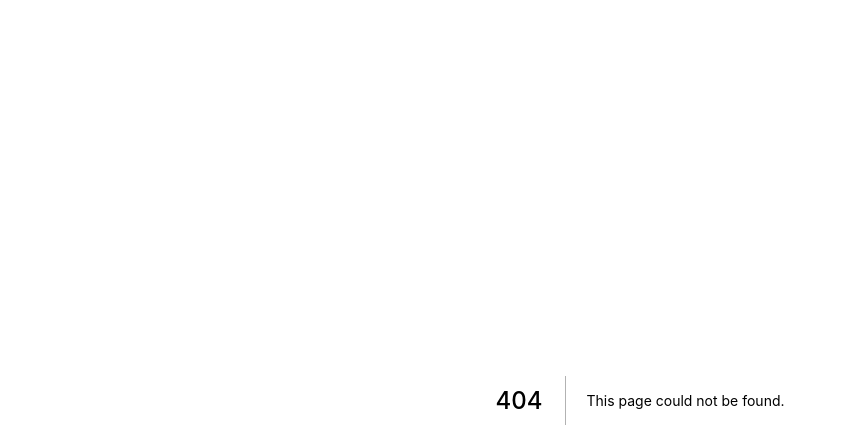
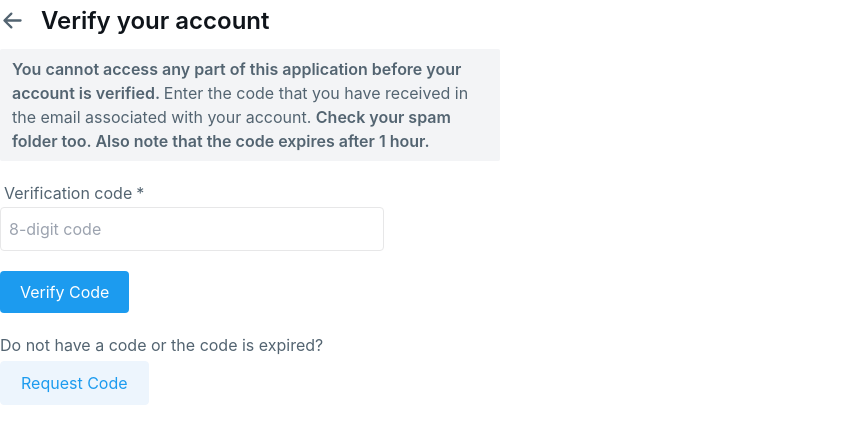
Before and after one commit to pratiic/echo-hybrid, a Next.js app in the folder client/: page /account-verification in a window 1280 px wide. Before the commit this address had no page. Shown: the top 448 px of the page, without its empty margins (0-847 px from the left). Built offline with nearby package versions, Linux system fonts and the light colour scheme.

Commit message:
account verification complete

```diff
--- /dev/null
+++ b/client/components/page-header.js
@@ -0,0 +1,62 @@
+import React, { useState } from "react";
+import { useRouter } from "next/router";
+
+import { ArrowLeftIcon } from "@heroicons/react/solid";
+import { PlusIcon } from "@heroicons/react/outline";
+import { BiSearch } from "react-icons/bi";
+
+import { capitalizeFirstLetter } from "../lib/strings";
+import Icon from "./icon";
+
+const PageHeader = ({
+  heading,
+  isHeadingComponent = false,
+  hasAddBtn,
+  hasBackArrow,
+  onSearchClick,
+  onAddClick,
+  activeSearch,
+  count,
+  children,
+}) => {
+  const router = useRouter();
+
+  const onBackArrowClick = () => {
+    router.back();
+  };
+
+  return (
+    <div className="flex items-center justify-between relative mb-4">
+      <div className="flex items-center">
+        {hasBackArrow && (
+          <Icon className="mr-2 -ml-2" onClick={onBackArrowClick}>
+            <ArrowLeftIcon className="icon" />
+          </Icon>
+        )}
+
+        <h2 className="flex items-center text-2xl font-semibold black-white leading-none">
+          {isHeadingComponent ? heading : capitalizeFirstLetter(heading)}
+          {count > 0 && (
+            <span className="dark-light ml-1 text-lg">({count})</span>
+          )}
+        </h2>
+
+        {onSearchClick && (
+          <Icon onClick={onSearchClick} className="ml-2" toolName="search">
+            <BiSearch className={`${activeSearch ? "icon-active" : "icon"}`} />
+          </Icon>
+        )}
+
+        {hasAddBtn && (
+          <Icon className="ml-3" onClick={onAddClick} toolName="add product">
+            <PlusIcon className="icon" />
+          </Icon>
+        )}
+      </div>
+
+      <div className="ml-auto">{children}</div>
+    </div>
+  );
+};
+
+export default PageHeader;
--- a/client/pages/account-recovery/verify/index.js
+++ b/client/pages/account-recovery/verify/index.js
@@ -44,26 +44,25 @@ const Verify = () => {
       const msg = "Passwords do not match";
       setPasswordError(msg);
       setRepeatedPasswordError(msg);
+
+      setResetting(false);
       return;
     }
 
     try {
-            const data = await fetcher("accounts/recovery", "PATCH", {
+      await fetcher("accounts/recovery", "PATCH", {
         email,
         password,
         code,
       });
-            console.log(data);
-            // dispatch(setAlert({ message: "your password has been reset" }));
+
       router.push("/signin");
     } catch (error) {
-            console.log(error);
+      console.log(error.message);
 
       if (
-                error.message ===
-                "you need to request for an account recovery first"
+        error.message === "you need to request for an account recovery first"
       ) {
-                // dispatch(setErrorAlert(error.message));
         router.push("/account-recovery/request");
         return;
       }
@@ -83,10 +82,9 @@ const Verify = () => {
       <Form heading="Recover your account" onSubmit={handleFormSubmit}>
         <div className="mt-4">
           <InfoBanner>
-                        Check your inbox for the verification code to reset your
-                        password. Make sure to check the{" "}
-                        <span className="font-semibold">spam folder</span> as
-                        well.
+            Check your inbox for the verification code to reset your password.
+            Make sure to check the{" "}
+            <span className="font-semibold">spam folder</span> as well.
           </InfoBanner>
 
           <InputGroup
@@ -123,10 +121,7 @@ const Verify = () => {
             onChange={setCode}
           />
 
-                    <CustomLink
-                        href="/account-recovery/request"
-                        className="link-form"
-                    >
+          <CustomLink href="/account-recovery/request" className="link-form">
             <span>Do not have a code or the code is expired?</span>
           </CustomLink>
 
--- /dev/null
+++ b/client/pages/account-verification.js
@@ -0,0 +1,109 @@
+import React, { useEffect, useState } from "react";
+import { useRouter } from "next/router";
+import { useSelector } from "react-redux";
+
+import PageHeader from "../components/page-header";
+import InfoBanner from "../components/info-banner";
+import InputGroup from "../components/input-group";
+import Button from "../components/button";
+import { capitalizeFirstLetter } from "../lib/strings";
+import { fetcher } from "../lib/fetcher";
+
+const AccountVerification = () => {
+  const [code, setCode] = useState("");
+  const [verificationError, setVerificationError] = useState("");
+  const [verifying, setVerifying] = useState(false);
+  const [requestError, setRequestError] = useState("");
+  const [requesting, setRequesting] = useState(false);
+
+  const { authUser } = useSelector((state) => state.auth);
+
+  const router = useRouter();
+
+  useEffect(() => {
+    if (authUser?.verified) {
+      router.push("/products");
+    }
+  }, [authUser]);
+
+  const verifyAccount = async (event) => {
+    event.preventDefault();
+
+    setVerifying(true);
+    setVerificationError("");
+
+    try {
+      await fetcher(`accounts/verification/?code=${code}`, "POST");
+
+      console.log("verified");
+    } catch (error) {
+      console.log(error.message);
+      setVerificationError(error.message);
+    } finally {
+      setVerifying(false);
+    }
+  };
+
+  const requestCode = async () => {
+    setRequesting(true);
+
+    if (requesting) {
+      return;
+    }
+
+    try {
+      await fetcher("accounts/verification");
+      router.push("/products");
+    } catch (error) {
+      console.log(error);
+      setRequestError(error.message);
+    } finally {
+      setRequesting(false);
+    }
+  };
+
+  return (
+    <section>
+      <PageHeader heading="Verify your account" hasBackArrow />
+
+      <InfoBanner>
+        <span className="font-semibold">
+          You cannot access any part of this application before your account is
+          verified.{" "}
+        </span>
+        Enter the code that you have received in the email associated with your
+        account.{" "}
+        <span className="font-semibold">
+          Check your spam folder too. Also note that the code expires after 1
+          hour.
+        </span>
+      </InfoBanner>
+
+      <form className="w-96" onSubmit={verifyAccount}>
+        <InputGroup
+          label="verification code"
+          placeholder="8-digit code"
+          value={code}
+          error={verificationError}
+          onChange={setCode}
+        />
+
+        <Button laoding={verifying}>
+          {verifying ? "Verifying" : "Verify"} code
+        </Button>
+      </form>
+
+      <div className="mt-5">
+        <p className="mb-1 dark-light">
+          Do not have a code or the code is expired?
+        </p>
+        <Button type="tertiary" onClick={requestCode} loading={requesting}>
+          {requesting ? "Requesting" : "Request"} Code
+        </Button>
+        <span className="error">{capitalizeFirstLetter(requestError)}</span>
+      </div>
+    </section>
+  );
+};
+
+export default AccountVerification;
--- /dev/null
+++ b/client/pages/products.js
@@ -0,0 +1,7 @@
+import React from "react";
+
+const Products = () => {
+  return <div>Products</div>;
+};
+
+export default Products;
--- a/client/pages/signin.js
+++ b/client/pages/signin.js
@@ -1,13 +1,13 @@
 import React, { useState, useEffect } from "react";
 import { useDispatch, useSelector } from "react-redux";
 import Head from "next/head";
+import { useRouter } from "next/router";
 
 import Form from "../components/form";
 import InputGroup from "../components/input-group";
 import CustomLink from "../components/custom-link";
 import Button from "../components/button";
 import { clearErrors, displayError } from "../lib/validation";
-import { useRouter } from "next/router";
 import { fetcher } from "../lib/fetcher";
 import { setAuthUser } from "../redux/slices/auth-slice";
 
```
Lines whose indentation alone changed are shown as unchanged.
